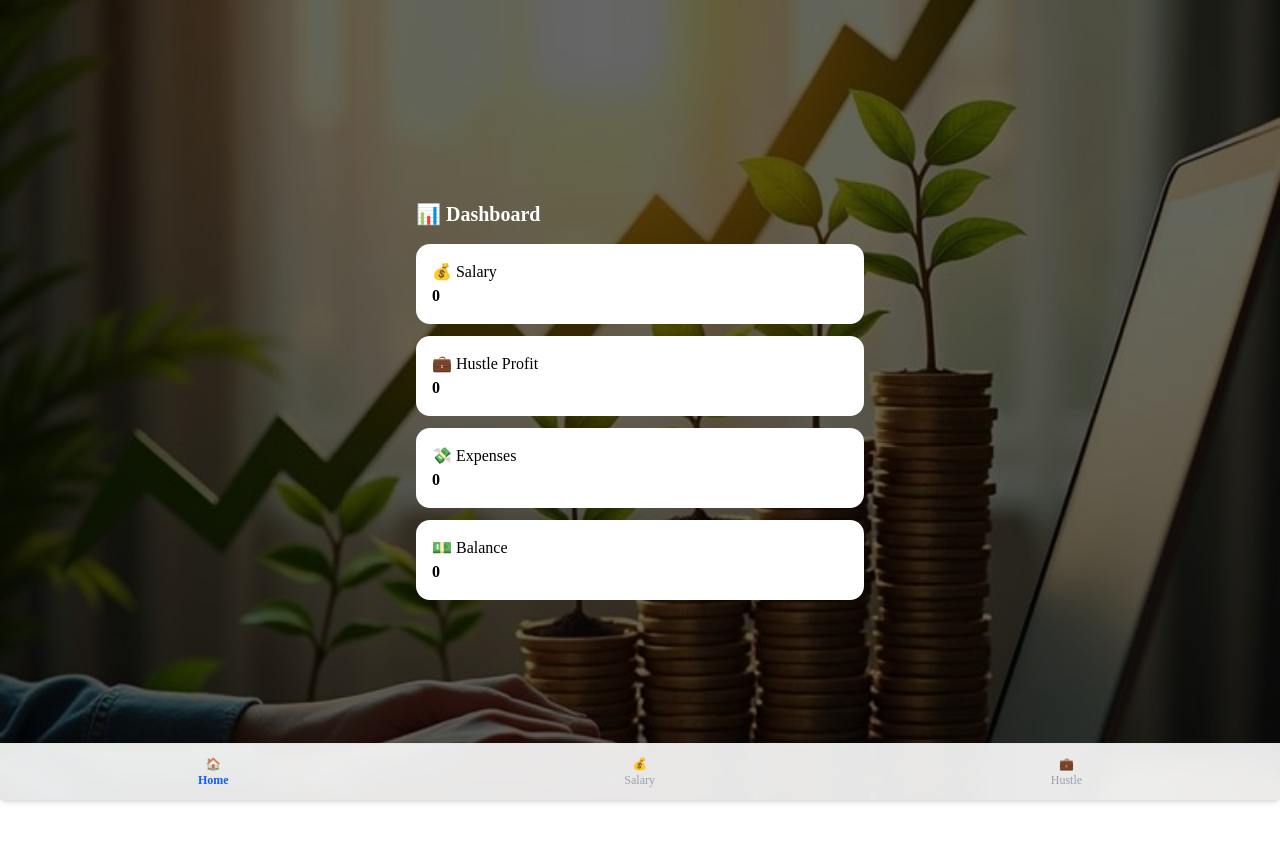
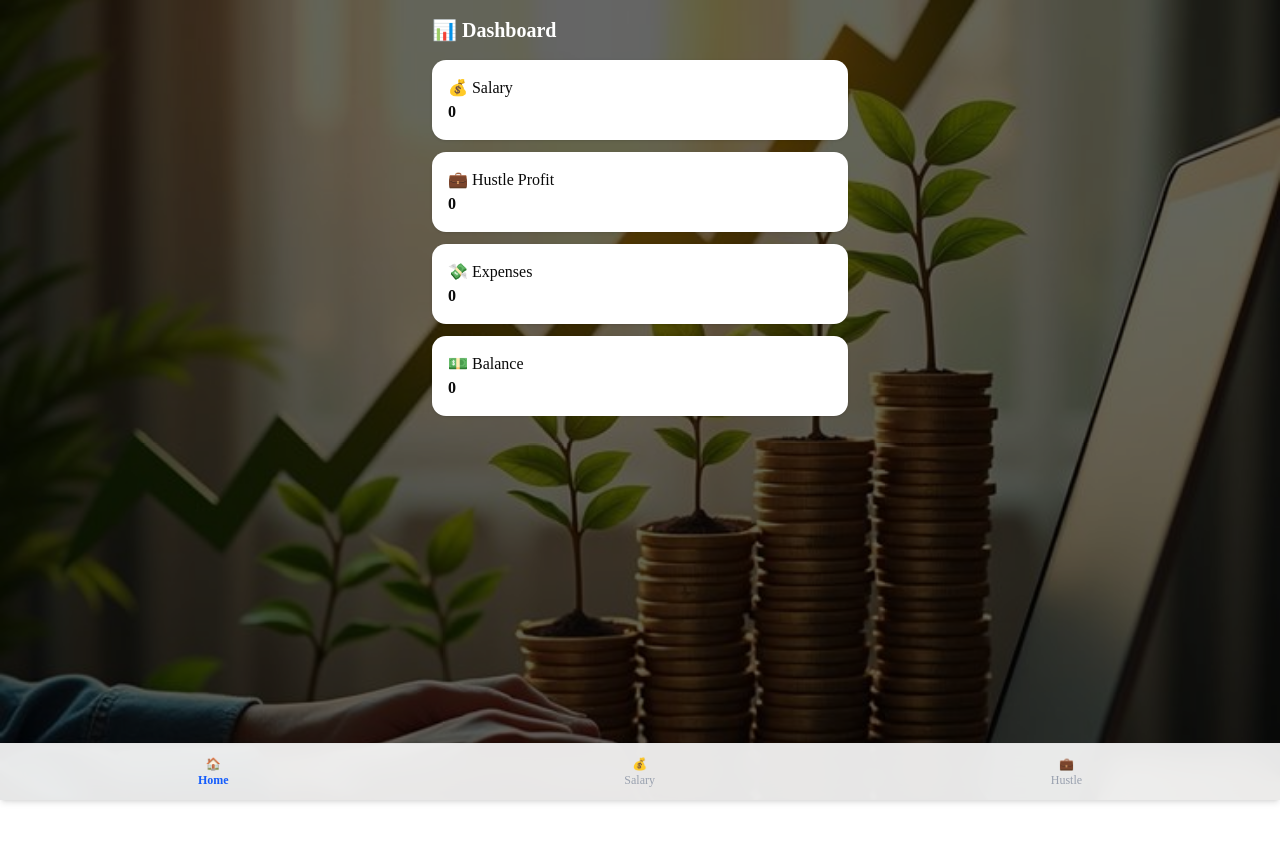
Before and after one commit to LangatNorah/budget-app-tracker, a Next.js app: page / in a window 1280 px wide. Shown: the top 842 px of the page. Built offline with nearby package versions, Linux system fonts and the light colour scheme; no server answers; the database is empty; sample sign-in values are in the browser's storage.

Commit message:
Fix dashboard hustle + restore layout

```diff
--- a/app/page.tsx
+++ b/app/page.tsx
@@ -77,40 +77,40 @@ export default function Home() {
 
   const salary = months.reduce((s, m) => s + Number(m.salary || 0), 0);
 
-  const salaryExpenses = months.reduce((s, m) => {
-    return (
+  const salaryExpenses = months.reduce(
+    (s, m) =>
       s +
       (m.expenses || []).reduce(
         (a, e) => a + Number(e.amount || 0),
         0
-      )
-    );
-  }, 0);
-
-  const hustleSales = hustles.reduce((sum, h) => {
-    return (
-      sum +
-      (h.sales || []).reduce(
-        (acc, x) => acc + Number(x.amount || 0),
-        0
-      )
-    );
-  }, 0);
-
-  const hustleCapital = hustles.reduce(
-    (sum, h) => sum + Number(h.capital || 0),
+      ),
     0
   );
 
-  const hustleExpenses = hustles.reduce((sum, h) => {
-    return (
-      sum +
+  const hustleSales = hustles.reduce(
+    (s, h) =>
+      s +
+      (h.sales || []).reduce(
+        (a, x) => a + Number(x.amount || 0),
+        0
+      ),
+    0
+  );
+
+  const hustleCapital = hustles.reduce(
+    (s, h) => s + Number(h.capital || 0),
+    0
+  );
+
+  const hustleExpenses = hustles.reduce(
+    (s, h) =>
+      s +
       (h.expenses || []).reduce(
-        (acc, e) => acc + Number(e.amount || 0),
+        (a, e) => a + Number(e.amount || 0),
         0
-      )
+      ),
+    0
   );
-  }, 0);
 
   /* ================= FORMULA ================= */
 
@@ -121,7 +121,7 @@ export default function Home() {
   if (!user) return null;
 
   return (
-    <div className="relative min-h-screen text-black">
+    <div className="relative min-h-screen">
 
       {/* BACKGROUND */}
       <div
@@ -132,10 +132,8 @@ export default function Home() {
       {/* OVERLAY */}
       <div className="fixed inset-0 bg-black/60" />
 
-      {/* ✅ FIX: TRUE VERTICAL CENTERING */}
-      <div className="relative z-10 min-h-screen flex items-center justify-center p-4">
-
-        <div className="w-full max-w-md">
+      {/* ✅ TOP LAYOUT (RESTORED) */}
+      <div className="relative z-10 p-4 max-w-md mx-auto">
 
         <h1 className="text-xl font-bold mb-4 text-white">
           📊 Dashboard
@@ -143,22 +141,22 @@ export default function Home() {
 
         <div className="grid gap-3">
 
-            <div className="bg-white p-4 rounded-xl">
+          <div className="bg-white p-4 rounded-xl shadow">
             💰 Salary
             <h2 className="font-bold">{salary}</h2>
           </div>
 
-            <div className="bg-white p-4 rounded-xl">
+          <div className="bg-white p-4 rounded-xl shadow">
             💼 Hustle Profit
             <h2 className="font-bold">{hustleProfit}</h2>
           </div>
 
-            <div className="bg-white p-4 rounded-xl">
+          <div className="bg-white p-4 rounded-xl shadow">
             💸 Expenses
             <h2 className="font-bold">{totalExpenses}</h2>
           </div>
 
-            <div className="bg-white p-4 rounded-xl">
+          <div className="bg-white p-4 rounded-xl shadow">
             💵 Balance
             <h2 className="font-bold">{balance}</h2>
           </div>
@@ -167,6 +165,5 @@ export default function Home() {
 
       </div>
     </div>
-    </div>
   );
 }
```
Lines whose indentation alone changed are shown as unchanged.
